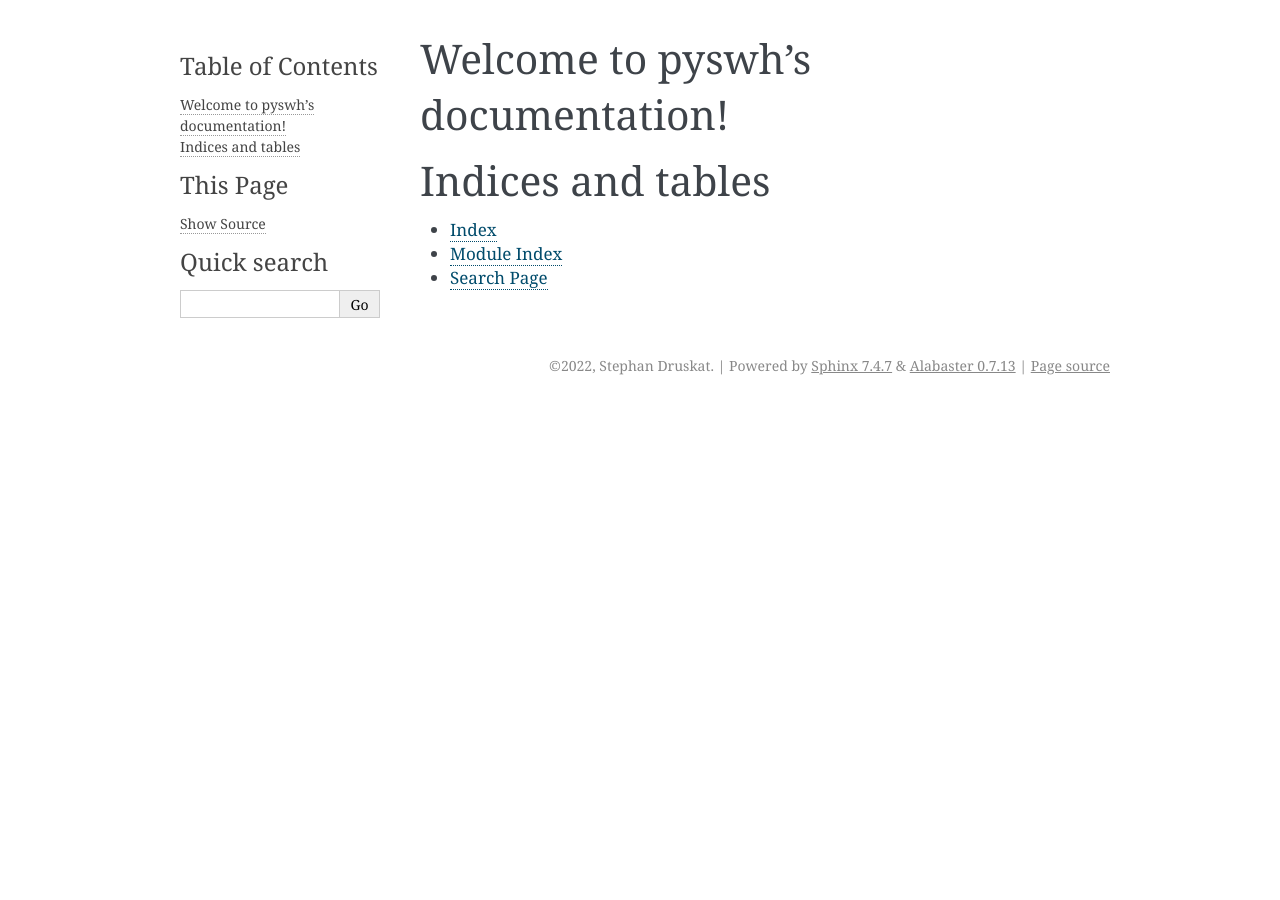
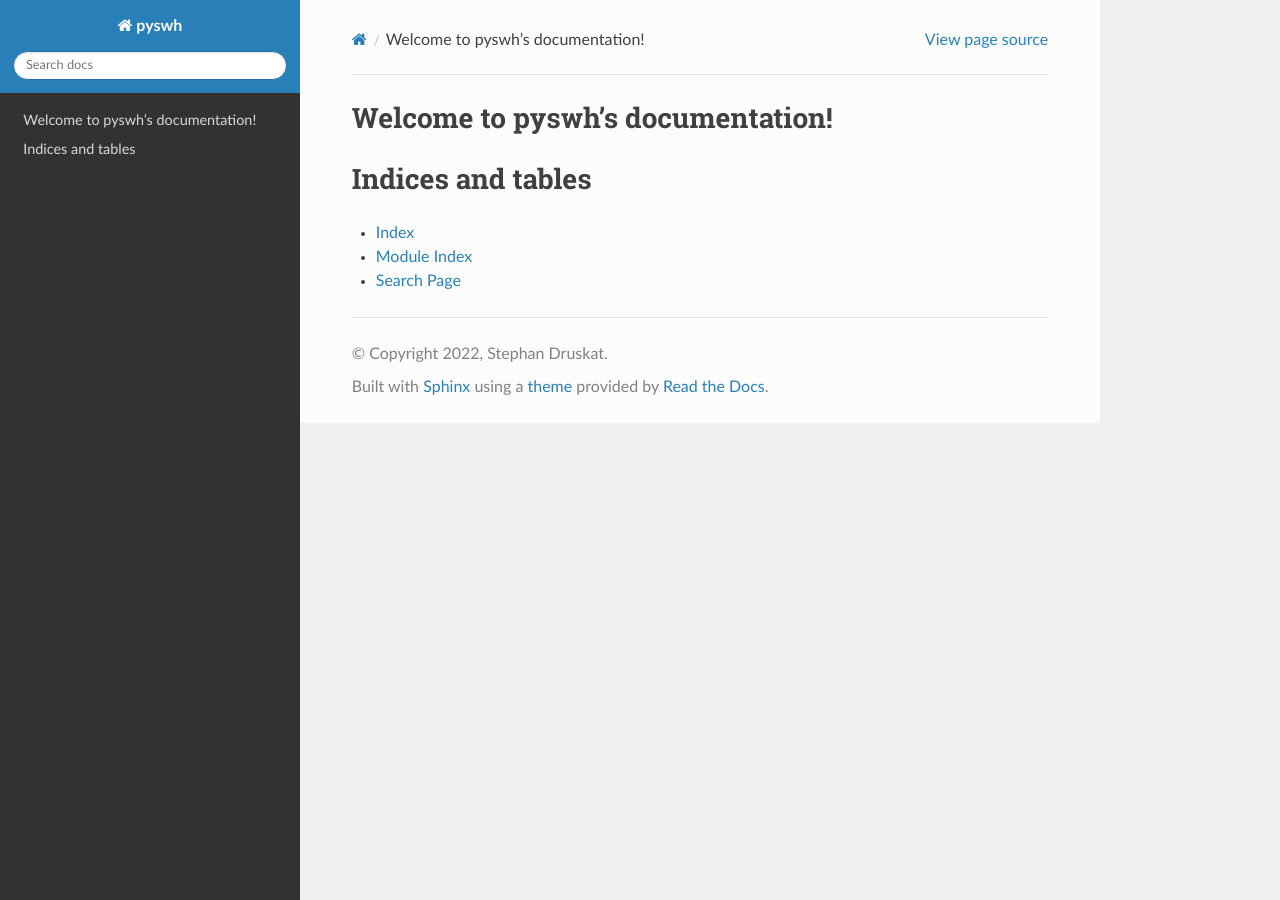
Before and after one commit to sdruskat/pyswh, a Sphinx documentation site: the page built from docs/source/index.rst, in a window 1280 px wide. Built offline with Sphinx 7.4.7 and the Read the Docs theme 2.0.0, drawn with Linux system fonts in a browser that asks for light colours; some of the changed lines change nothing that is shown.

Commit message:
Add simple Sphinx documentation

```diff
--- a/docs/source/conf.py
+++ b/docs/source/conf.py
@@ -13,15 +13,27 @@ author = 'Stephan Druskat'
 # -- General configuration ---------------------------------------------------
 # https://www.sphinx-doc.org/en/master/usage/configuration.html#general-configuration
 
-extensions = []
+extensions = [
+    'autoapi.extension'
+]
 
 templates_path = ['_templates']
 exclude_patterns = []
 
-
+# Autoapi package config
+autoapi_dirs = ['../../src/pyswh']
+autoapi_type = 'python'
+autoapi_options = [
+    'members',
+    'undoc-members',
+    'show-inheritance',
+    'show-module-summary',
+    'imported-members',
+    # 'show-inheritance-diagram'
+]
 
 # -- Options for HTML output -------------------------------------------------
 # https://www.sphinx-doc.org/en/master/usage/configuration.html#options-for-html-output
 
-html_theme = 'alabaster'
+html_theme = 'sphinx_rtd_theme'
 html_static_path = ['_static']
--- a/docs/source/index.rst
+++ b/docs/source/index.rst
@@ -1,5 +1,5 @@
 .. pyswh documentation master file, created by
-   sphinx-quickstart on Tue Oct 11 12:10:34 2022.
+   sphinx-quickstart on Tue Oct 11 13:15:34 2022.
    You can adapt this file completely to your liking, but it should at least
    contain the root `toctree` directive.
 
@@ -7,7 +7,7 @@ Welcome to pyswh's documentation!
 =================================
 
 .. toctree::
-   :maxdepth: 2
+   :maxdepth: 3
    :caption: Contents:
 
 
```
